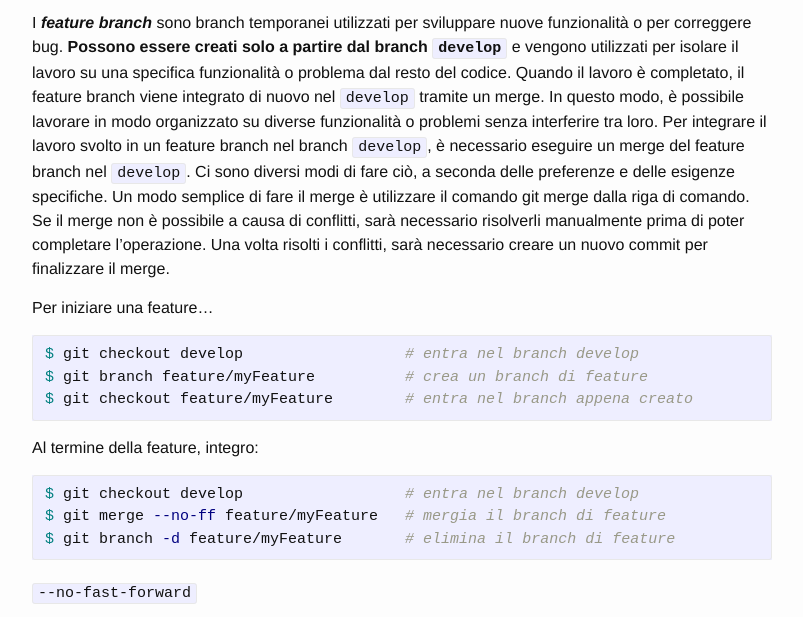
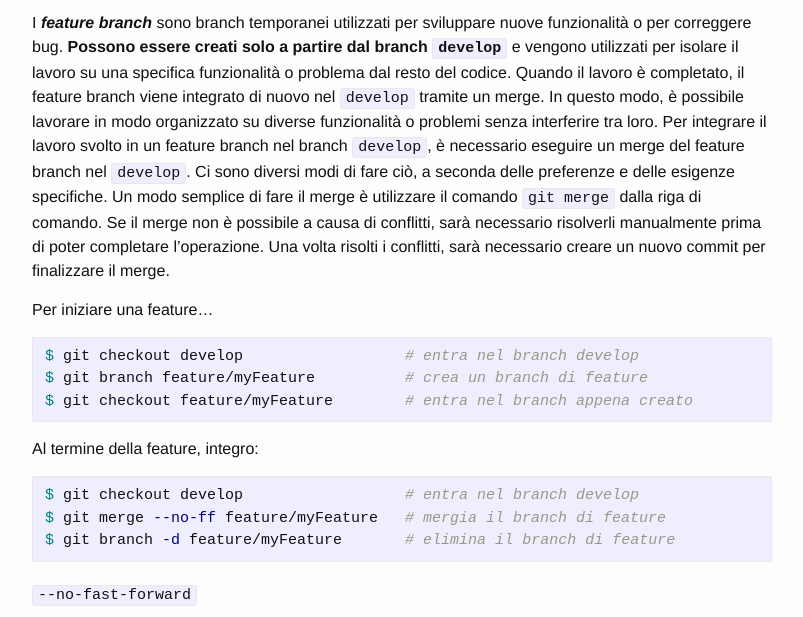
Before and after one commit to MarcoBuster/sweng, a Jekyll site: the page built from _posts/2022-10-19-git-workflow.md, in a window 1280 px wide and 900 px high, scrolled down 2137 px, cut to the strip 97-714 px from the top of the window. Shown: the whole strip, without its empty margins (238-1041 px from the left). Built offline with Jekyll 4.4.1, drawn with Linux system fonts in a browser that asks for light colours; the table of contents is made by our own code; some of the changed text lies outside the part shown.

Commit message:
Minor final corrections

```diff
--- a/_posts/2022-10-19-git-workflow.md
+++ b/_posts/2022-10-19-git-workflow.md
@@ -45,7 +45,7 @@ Quando il lavoro è completato, il feature branch viene integrato di nuovo nel `
 In questo modo, è possibile lavorare in modo organizzato su diverse funzionalità o problemi senza interferire tra loro.
 Per integrare il lavoro svolto in un feature branch nel branch `develop`, è necessario eseguire un merge del feature branch nel `develop`.
 Ci sono diversi modi di fare ciò, a seconda delle preferenze e delle esigenze specifiche.
-Un modo semplice di fare il merge è utilizzare il comando git merge dalla riga di comando.
+Un modo semplice di fare il merge è utilizzare il comando `git merge` dalla riga di comando.
 Se il merge non è possibile a causa di conflitti, sarà necessario risolverli manualmente prima di poter completare l'operazione.
 Una volta risolti i conflitti, sarà necessario creare un nuovo commit per finalizzare il merge.
 
```
Also changed, not shown: other parts of _posts/2022-10-19-git-workflow.md (+6 -6 lines).
